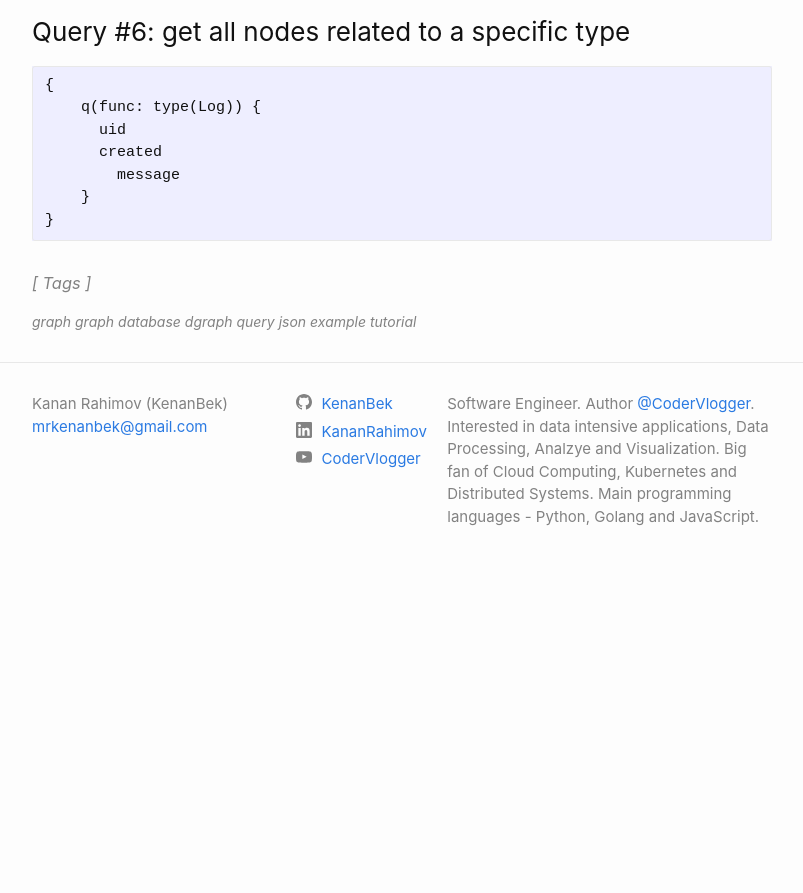
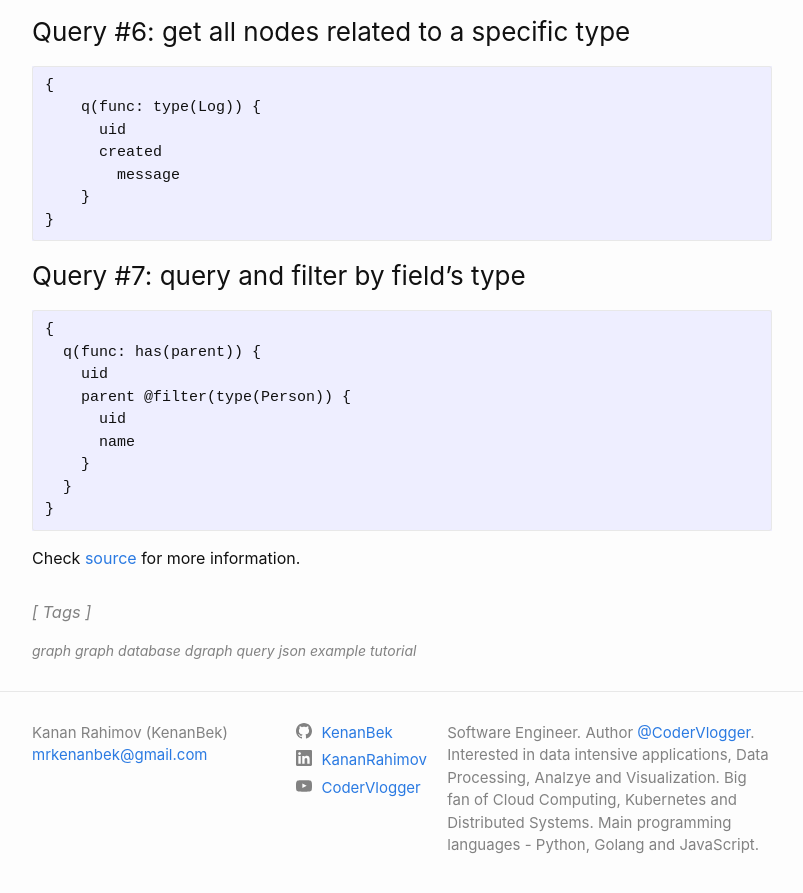
Before and after one commit to KenanBek/kenanbek.github.io, a Jekyll site: the page built from _posts/articles/2020-04-27-dgraph-example-queries-json.markdown, in a window 1280 px wide and 900 px high, scrolled down 1852 px. Shown: the top 893 px of the window, without its empty margins (238-1041 px from the left). Built offline with Jekyll 4.4.1, drawn with Linux system fonts in a browser that asks for light colours; comment, search, counter and statistics services are not loaded; before the commit the page ends 2440 px from its top, so only the background shows below that; some of the changed text lies outside the part shown.

Commit message:
dgraph query by field and its type

````diff
--- a/_posts/articles/2020-04-27-dgraph-example-queries-json.markdown
+++ b/_posts/articles/2020-04-27-dgraph-example-queries-json.markdown
@@ -102,3 +102,19 @@ Syntax `name@bn:hi:en` specifies an order preference in which name field must be
     }
 }
 ```
+
+### Query #7: query and filter by field's type
+
+```
+{
+  q(func: has(parent)) {
+    uid
+    parent @filter(type(Person)) {
+      uid
+      name
+    }
+  }
+}
+```
+
+Check [source](https://dgraph.io/docs/query-language/#using-types-during-queries) for more information.
````
Also changed, not shown: other parts of _posts/articles/2020-04-27-dgraph-example-queries-json.markdown (+1 -1 lines).
